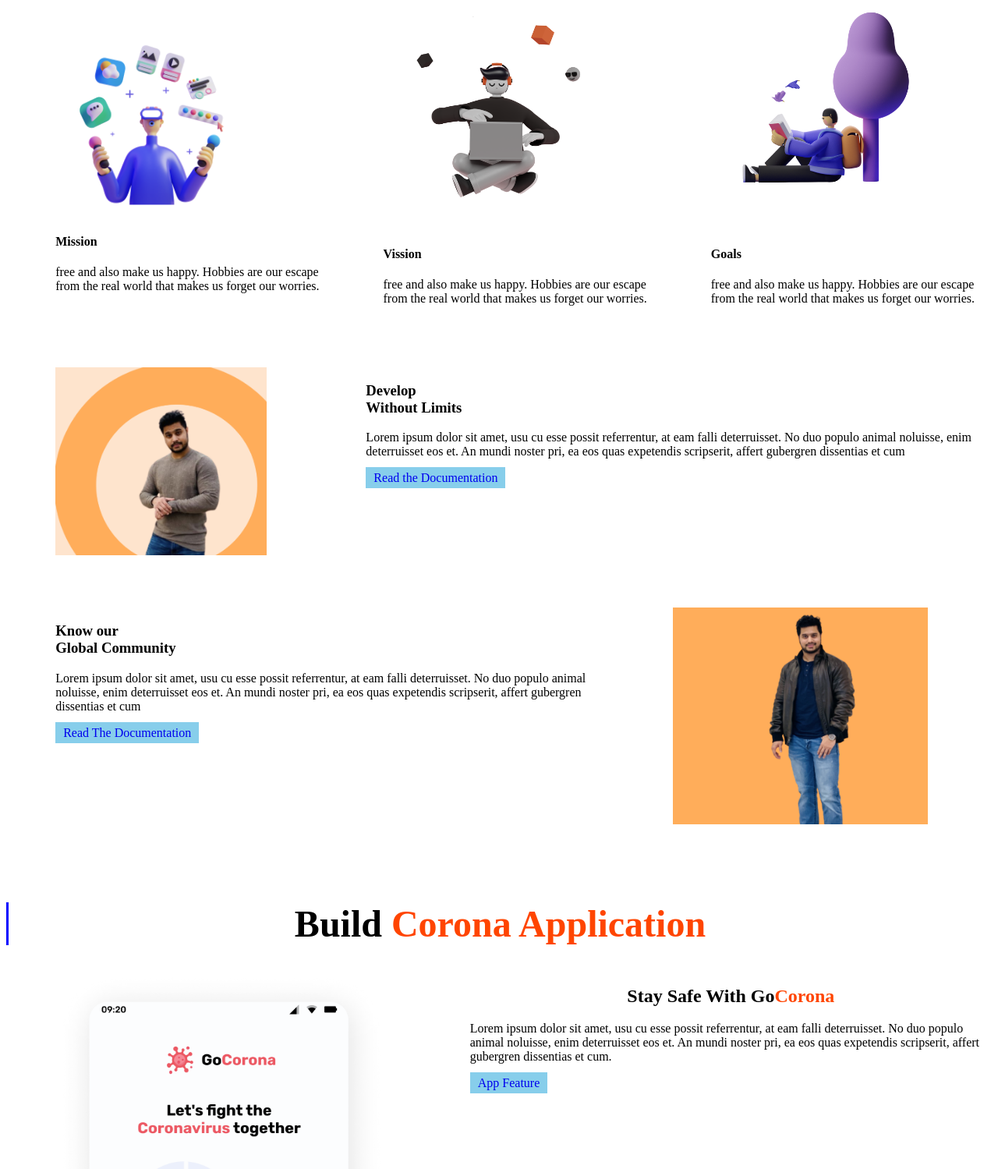
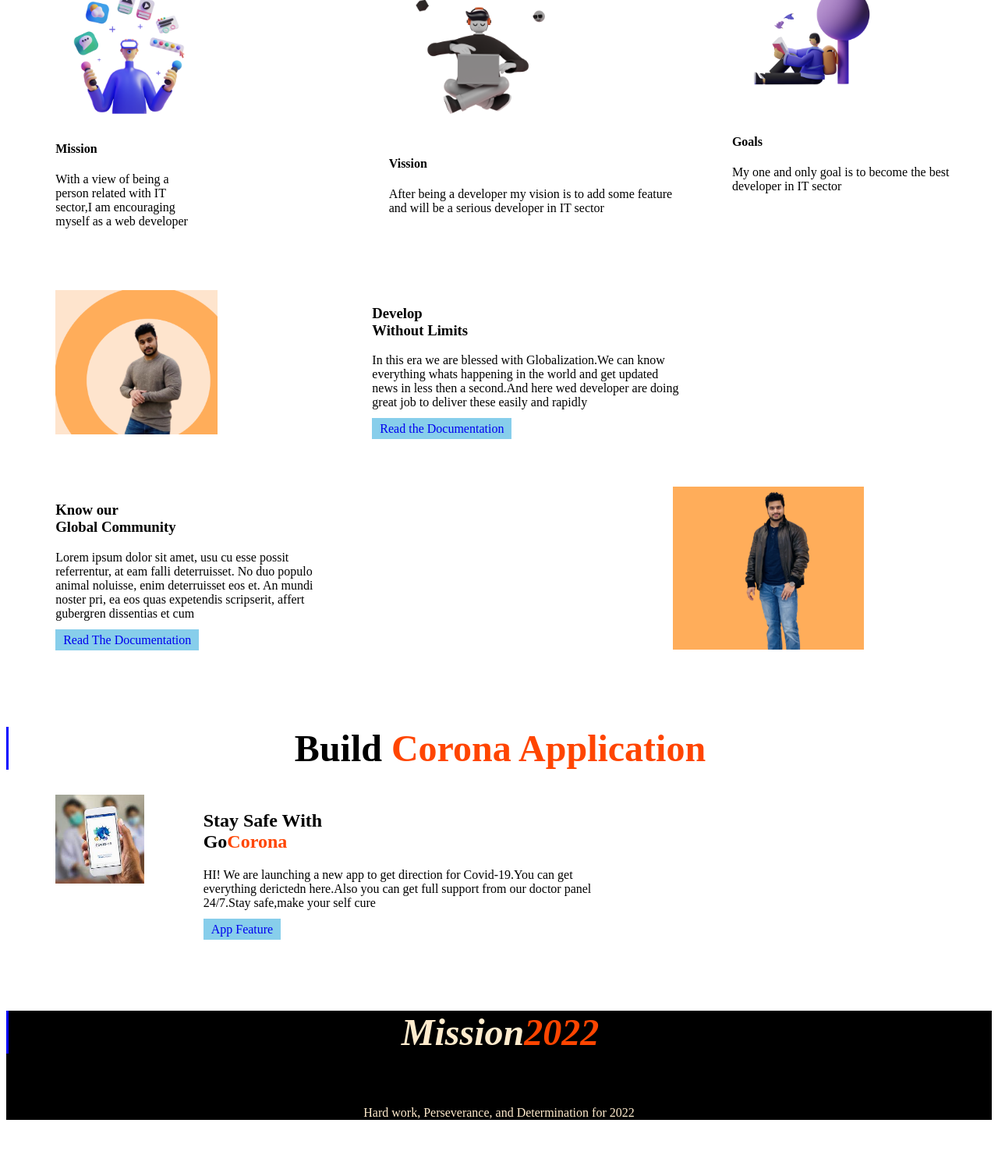
Before and after one commit to mamuntufayel/my-first-project, a plain HTML site: page index.html in a window 1280 px wide. Shown: the part 536-2035 px from the top of the page at 78% size. After the commit the page ends 1988 px from the top, so only its background shows below. Drawn offline with Linux system fonts and the light colour scheme.

Commit message:
complete assign

```diff
--- a/index.html
+++ b/index.html
@@ -11,17 +11,12 @@
 
 <body>
     <section class="section-padding">
-        <div class="half-width">
+        <div class="width">
             <div>
                 <h1>Stay Focused On <br> <span>Mission 2022</span></h1>
-                <P>
-                    Write some paragraph there.Hobbies play a very important role in our lives. They occupy our minds
-                    when
-                    we
-                    are
-                    free and also make us happy. Hobbies are our escape from the real world that makes us forget our
-                    worries.
-                    Moreover,
+                <P class="para-width">
+                    The world is digitalized day by day.Everything is getting easier and enjoyble day by day.This happen
+                    only because of getting neumerious changes IT sector.This is making our life more comfortable.
                 </P>
                 <a target="_blank" class="anchor-deco" href="https://github.com/mamuntufayel/my-first-project">Explore
                     Now</a>
@@ -34,30 +29,30 @@
     </section>
 
     <section class="section-padding">
-        <h2>My Mission in <span>2022</span></h2>
+        <h2 id="h2-align">My Mission in <span>2022</span></h2>
 
-        <div class="half-width">
-            <div class="div-padding-right"><img src="images/illustrators/illustrator-1.png" alt="">
+        <div class="width">
+            <div class="div-padding-right background-color-miss"><img src="images/illustrators/illustrator-1.png"
+                    alt="">
                 <h4>Mission</h4>
-                <p> free and also make us happy. Hobbies are our escape from the real world that makes us forget our
-                    worries.</p>
+                <p class="para-width"> With a view of being a person related with IT sector,I am encouraging myself as a
+                    web developer</p>
             </div>
             <div class="div-padding-right">
                 <img src="images/illustrators/illustrator-2.png" alt="">
                 <h4>Vission</h4>
-                <p> free and also make us happy. Hobbies are our escape from the real world that makes us forget our
-                    worries.</p>
+                <p> After being a developer my vision is to add some feature and will be a serious developer in IT
+                    sector</p>
             </div>
             <div>
                 <img src="images/illustrators/illustrator-3.png" alt="">
                 <h4>Goals</h4>
-                <p> free and also make us happy. Hobbies are our escape from the real world that makes us forget our
-                    worries.</p>
+                <p> My one and only goal is to become the best developer in IT sector</p>
             </div>
         </div>
     </section>
     <section class="section-padding">
-        <div class="half-width">
+        <div class="width">
             <div class="div-padding-right">
                 <img src="me.png" alt="">
             </div>
@@ -66,10 +61,9 @@
                     Without Limits</h3>
 
 
-                <p>Lorem ipsum dolor sit amet, usu cu esse possit referrentur, at eam falli
-                    deterruisset. No duo populo animal noluisse, enim deterruisset eos et. An
-                    mundi noster pri, ea eos quas expetendis scripserit, affert gubergren
-                    dissentias et cum</p>
+                <p class="para-width">In this era we are blessed with Globalization.We can know everything whats
+                    happening in the world and get updated news in less then a second.And here wed developer are doing
+                    great job to deliver these easily and rapidly </p>
                 <a class="anchor-deco" target="_blank" href="https://github.com/mamuntufayel/my-first-project">Read
                     the
                     Documentation</a>
@@ -78,11 +72,11 @@
     </section>
 
     <section class="section-padding">
-        <div class="half-width">
+        <div class="width">
             <div class="div-padding-right">
                 <h3>Know our <br>
                     Global Community</h3>
-                <p>Lorem ipsum dolor sit amet, usu cu esse possit referrentur, at eam
+                <p class="para-width">Lorem ipsum dolor sit amet, usu cu esse possit referrentur, at eam
                     falli deterruisset. No duo populo animal noluisse, enim deterruisset
                     eos et. An mundi noster pri, ea eos quas expetendis scripserit, affert
                     gubergren dissentias et cum</p>
@@ -98,16 +92,15 @@
     <h1 id="move-center-apps-header">Build <span>Corona Application</span></h1>
 
     <section class="section-padding">
-        <div class="half-width">
+        <div class="width">
             <div>
-                <img src="app.png" alt="">
+                <img src="coronaapp.jfif" alt="">
             </div>
             <div>
-                <h2>Stay Safe With Go<span>Corona</span> </h2>
-                <p>Lorem ipsum dolor sit amet, usu cu esse possit referrentur,
-                    at eam falli deterruisset. No duo populo animal noluisse,
-                    enim deterruisset eos et. An mundi noster pri, ea eos quas
-                    expetendis scripserit, affert gubergren dissentias et cum.</p>
+                <h2>Stay Safe With <br> Go<span>Corona</span> </h2>
+                <p class="para-width">HI! We are launching a new app to get direction for Covid-19.You can get
+                    everything derictedn
+                    here.Also you can get full support from our doctor panel 24/7.Stay safe,make your self cure </p>
                 <a target="_blank" class="anchor-deco" href="https://github.com/mamuntufayel/my-first-project">App
                     Feature</a>
             </div>
@@ -122,5 +115,9 @@
 
 
 </body>
+<footer>
+    <h1 id="footer-header">Mission<span>2022</span></h1> <br>
+    <p>Hard work, Perseverance, and Determination for 2022</p>
+</footer>
 
 </html>
--- a/style.css
+++ b/style.css
@@ -13,14 +13,14 @@ h1{
 
 
 
-.half-width{
+.width{
     width: 100%;
     display: flex;
 
 
 }
-.half-width img{
-    width: 80%;
+.width img{
+    width: 60%;
 
 }
 .anchor-deco{
@@ -28,16 +28,34 @@ h1{
     text-decoration: none;padding: 5px 10px;
 
 }
-h2{
+.para-width{
+    width: 50%;
+}
+#h2-align{
     text-align: center;
 }
 .div-padding-right{
     padding-right: 5%;
+
 }
 .div-padding-left{
     padding-left: 5%;
 }
 
+
 #move-center-apps-header{
     text-align: center;
 }
+#h2-non-align{
+    text-align: no;
+}
+footer{
+    text-align: center;
+    background-color: black;
+   color: blanchedalmond;
+
+}
+#footer-header{
+    font-style: italic;
+
+}
```
Also changed, not shown: coronaapp.jfif (added).
